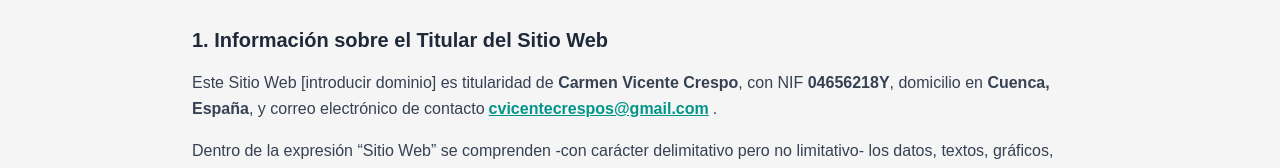
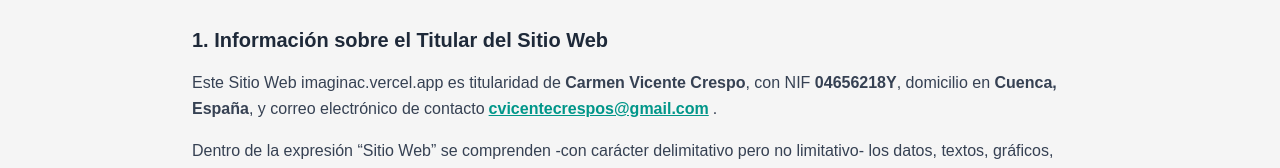
Before and after one commit to carmenvicente/ImaginAC, a Next.js app: page /aviso-legal in a window 1280 px wide. Shown: the part 183-351 px from the top of the page. Built offline with nearby package versions, Linux system fonts and the light colour scheme.

Commit message:
feat: Implementación del dominio imaginac.vercel.app en aviso-legal

```diff
--- a/src/app/aviso-legal/page.tsx
+++ b/src/app/aviso-legal/page.tsx
@@ -43,7 +43,7 @@ export default function AvisoLegal() {
               1. Información sobre el Titular del Sitio Web
             </h2>
             <p className="text-gray-700 leading-relaxed mb-4">
-              Este Sitio Web [introducir dominio] es titularidad de{' '}
+              Este Sitio Web imaginac.vercel.app es titularidad de{' '}
               <strong>Carmen Vicente Crespo</strong>, con NIF <strong>04656218Y</strong>, domicilio
               en <strong>Cuenca, España</strong>, y correo electrónico de contacto
               <button
```
